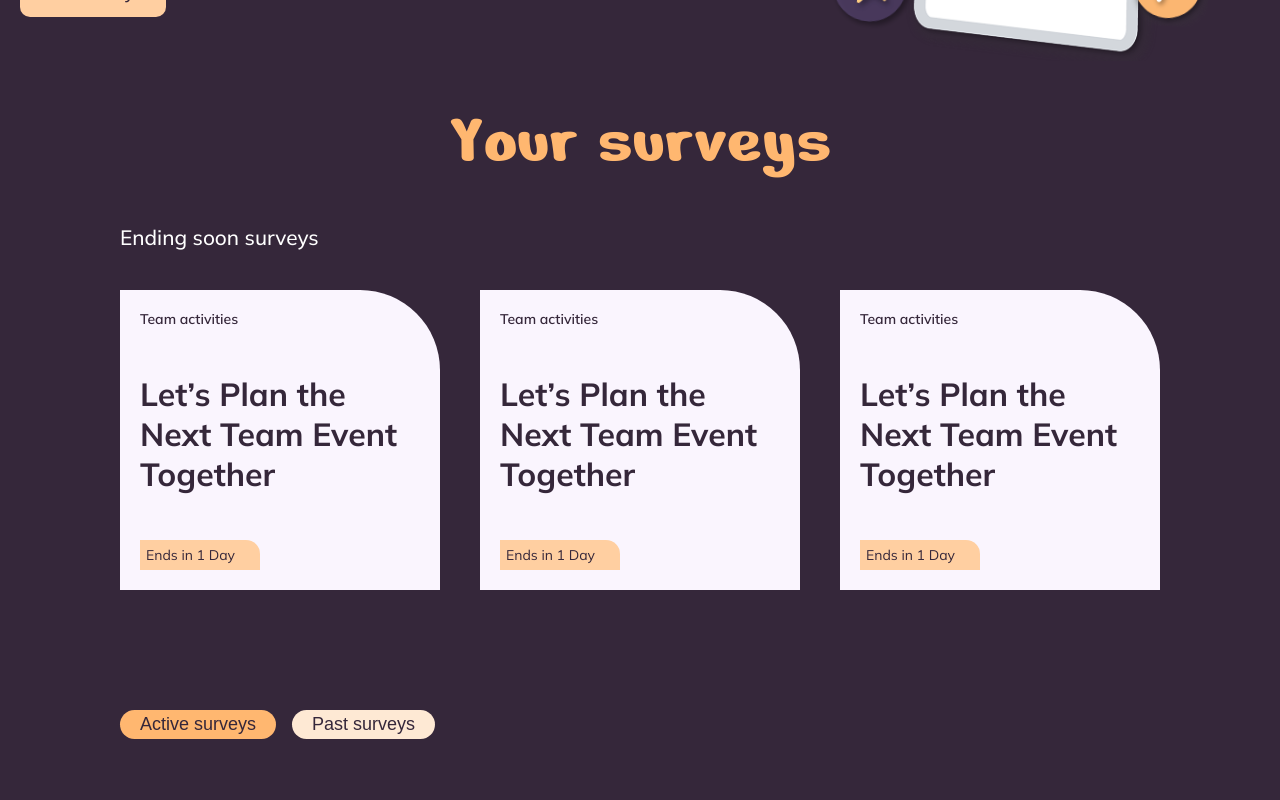
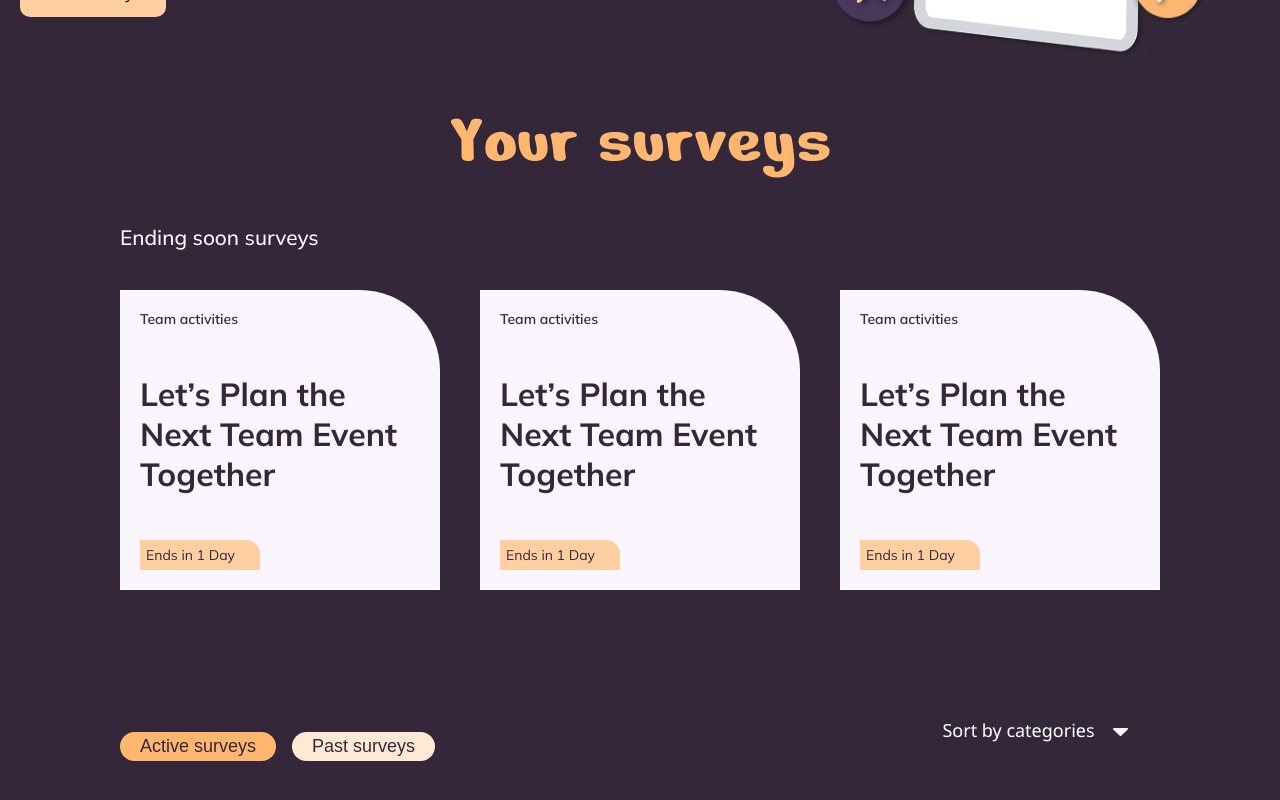
Before and after one commit to alexschoefer/PollApp, an Angular app: page / in a window 1280 px wide. Shown: the part 609-1409 px from the top of the page. Built offline with nearby package versions, Linux system fonts and the light colour scheme.

Commit message:
feat: add dropdown component + logic to open and close it

```diff
--- a/src/app/features/landing-page/landing-page.html
+++ b/src/app/features/landing-page/landing-page.html
@@ -60,6 +60,11 @@
                 </div>
                 <div class="landing-page__surveys-collection-filter-right">
                 <!-- Drop Down -->
+                 <app-drop-down
+                    label = "Sort by categories"
+                    [(value)]="selectedCategory"
+                 >
+                 </app-drop-down>
                 </div>
             </div>
         </section>
--- a/src/app/features/landing-page/landing-page.ts
+++ b/src/app/features/landing-page/landing-page.ts
@@ -1,15 +1,23 @@
-import { Component } from '@angular/core';
+import { Component, ViewChild } from '@angular/core';
 import { SurveyList } from '../surveys/survey-list/survey-list';
+import { DropDown } from '../../shared/components/drop-down/drop-down';
+import { SURVEY_CATEGORIES } from '../../shared/constants/survey-categories';
 
 @Component({
-  imports: [SurveyList],
+  imports: [SurveyList, DropDown],
   selector: 'app-landing-page',
   styleUrl: './landing-page.scss',
   templateUrl: './landing-page.html',
 })
 export class LandingPage {
 
+  /**
+   * filter for the survey list, can be either 'active' or 'past'
+   * */
   activeFilter: 'active' | 'past' = 'active';
+
+
+  selectedCategory: string | null = null;
 
   /**
    * Sets the theme of the landing page to 'landing-page' when the component is initialized.
--- /dev/null
+++ b/src/app/shared/components/drop-down/drop-down.html
@@ -0,0 +1,24 @@
+<!--
+  This is a drop-down component that allows the user to select a category from a list of categories.
+  The selected category is displayed in the button and the list of categories is displayed in a drop-down menu.
+  The drop-down menu is toggled by clicking on the button.
+  The drop-down menu is closed when the user clicks outside of the drop-down component.
+  The drop-down menu is closed when the user selects a category from the list.
+-->
+<div class="dropDown-wrapper" #dropDownRef>
+    <button type="button" class="btn-dropDown dropDown__menu" (click)="onTriggerClick($event)" [class.active]="isDropDownOpen">
+        <span>{{ label() }}</span>
+        <svg class="icon" width="15" height="8" viewBox="0 0 15 8">
+            <path
+                d="M6.5843 7.61702L0.261628 1.44681C0.174419 1.3617 0.109012 1.2695 0.065407 1.17021C0.0218023 1.07092 0 0.964539 0 0.851064C0 0.624114 0.0799419 0.425532 0.239826 0.255319C0.399709 0.0851064 0.610465 0 0.872093 0H14.1279C14.3895 0 14.6003 0.0851064 14.7602 0.255319C14.9201 0.425532 15 0.624114 15 0.851064C15 0.907802 14.9128 1.10638 14.7384 1.44681L8.4157 7.61702C8.27035 7.75887 8.125 7.85816 7.97965 7.91489C7.8343 7.97163 7.67442 8 7.5 8C7.32558 8 7.1657 7.97163 7.02035 7.91489C6.875 7.85816 6.72965 7.75887 6.5843 7.61702Z" />
+        </svg>
+    </button>
+    <span class="dropDown__selectedCategory">{{ value() }}</span>
+    <ul class="dropDown" [class.dropDown--active]="isDropDownOpen">
+        @for (category of categories; track category) {
+        <li class="dropDown__item" (click)="onCategoryClick(category)">
+            {{ category }}
+        </li>
+        }
+    </ul>
+</div>
--- /dev/null
+++ b/src/app/shared/components/drop-down/drop-down.scss
@@ -0,0 +1,66 @@
+.dropDown-wrapper {
+    position: relative;
+    display: inline-block;
+}
+
+.dropDown__menu {
+    width: 250px;
+
+    &.active .icon {
+        transform: rotate(180deg);
+    }
+
+    .icon {
+        transition: transform 125ms ease;
+    }
+}
+
+.dropDown {
+    background-color: var(--color-bg-card-dropdown);
+    top: 100%;
+    left: 0;
+    padding: 8px 0;
+    border-radius: 10px;
+    position: absolute;
+    color: black;
+    width: 250px;
+    margin-top: 2px;
+    transform-origin: top;
+    transform: scaleY(0);
+    opacity: 0;
+    pointer-events: none;
+    transition: transform 125ms ease,
+        opacity 125ms ease;
+
+    &--active {
+        max-height: 400px;
+        opacity: 1;
+        transform: scaleY(1);
+        pointer-events: auto;
+    }
+
+    &__item {
+        padding: 8px 16px;
+        cursor: pointer;
+        transition: background 0.2s ease;
+
+        &:hover {
+            background-color: var(--color-bg-card-dark);
+        }
+    }
+
+    li {
+        list-style-type: none;
+        font-family: var(--font-family-button);
+        font-size: var(--font-size-button);
+    }
+
+    &__selectedCategory {
+        font-family: var(--font-family-button);
+        font-size: var(--font-size-button);
+        color: var(--color-orange-primary);
+        display: block;
+        text-align: center;
+        height: 28px;
+    }
+}
--- /dev/null
+++ b/src/app/shared/components/drop-down/drop-down.ts
@@ -0,0 +1,64 @@
+import { Component, input, viewChild, ElementRef, HostListener, output } from '@angular/core';
+import { FormControl } from '@angular/forms';
+import { SURVEY_CATEGORIES } from '../../constants/survey-categories';
+
+@Component({
+  imports: [],
+  selector: 'app-drop-down',
+  styleUrl: './drop-down.scss',
+  templateUrl: './drop-down.html',
+})
+export class DropDown {
+
+  categories = ['All surveys', ...SURVEY_CATEGORIES];
+  label = input<string>('');
+  selectedCategory = input<string | null>(null);
+
+  value = input<string | null>(null);
+  valueChange = output<string>();
+
+  // Define a reference to the dropdown element
+  dropDownRef = viewChild<ElementRef>('dropDownRef');
+
+  control = input<FormControl<string | null> | null>(null);
+
+
+
+  isDropDownOpen = false;
+
+
+  toggleDropdown() {
+    this.isDropDownOpen = !this.isDropDownOpen;
+  }
+
+
+  onTriggerClick(event: MouseEvent) {
+    event.stopPropagation();
+    this.toggleDropdown();
+  }
+
+  @HostListener('document:click', ['$event'])
+  handleOutsideClick(event: Event) {
+    const target = event.target as HTMLElement;
+    const clickedInside = this.dropDownRef()?.nativeElement.contains(target);
+    if (!clickedInside) {
+      this.isDropDownOpen = false;
+    }
+  }
+
+onCategoryClick(option: string) {
+
+    this.valueChange.emit(option);
+
+    const control = this.control();
+
+    if (control) {
+        control.setValue(option);
+        control.markAsTouched();
+    }
+
+    this.isDropDownOpen = false;
+}
+
+
+}
--- /dev/null
+++ b/src/app/shared/constants/survey-categories.ts
@@ -0,0 +1,11 @@
+/**
+ * This file contains a constant array of survey categories that can be used throughout the application.
+ */
+export const SURVEY_CATEGORIES = [
+    'Team Activities',
+    'Health & Wellness',
+    'Gaming & Entertainment',
+    'Education & Learning',
+    'Lifestyle & Preferences',
+    'Technology & Innovation',
+] as const;
--- a/src/styles/abstracts/_colors.scss
+++ b/src/styles/abstracts/_colors.scss
@@ -3,6 +3,8 @@
 $colors: (
     purple-primary-dark: var(--color-purple-dark),
     orange-primary: var(--color-orange-primary)
+
+
 
 );
 
@@ -19,7 +21,7 @@ $colors: (
     /* Backgrounds */
     --color-bg-card-light: #FAF5FE;
     --color-bg-card-dark: #F4E9FB;
-    --color-bg-card-dropdown: #ffffff;
+    --color-bg-card-dropdown: #FFFFFF;
     --color-bg-card-secondary: #d9d9d914;
     --color-bg-card-secondary-hover: #d9d9d929;
     --color-bg-card-syrvey-details: #8e70991a;
--- a/src/styles/components/_buttons.scss
+++ b/src/styles/components/_buttons.scss
@@ -70,3 +70,39 @@
         color: var(--color-purple-dark);
     }
 }
+
+.btn-dropDown {
+    gap: 18px;
+    @include mixins.flex-center;
+    padding: 10px 12px;
+    background: transparent;
+    border-radius: 6px;
+    border: none;
+    cursor: pointer;
+    font-family: var(--font-family-button);
+    font-size: var(--font-size-button);
+    color: var(--color-bg-card-dropdown);
+    transition: color 0.2s ease;
+
+    &:hover {
+        background-color: var(--color-bg-card-secondary);
+
+        svg {
+            color: var(--color-orange-primary);
+        }
+    }
+
+    .icon path {
+        fill: currentColor;
+        transition:
+            transform 0.2s ease,
+            fill 0.2s ease;
+    }
+
+    &--active {
+        max-height: 400px;
+        opacity: 1;
+        transform: scaleY(1);
+        pointer-events: auto;
+    }
+}
```
Also changed, not shown: public/assets/images/icons/arrow_drop_down.svg (added).
